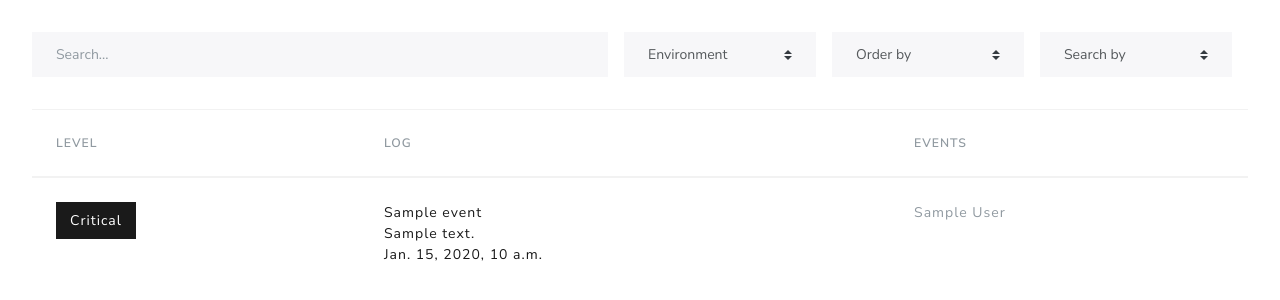
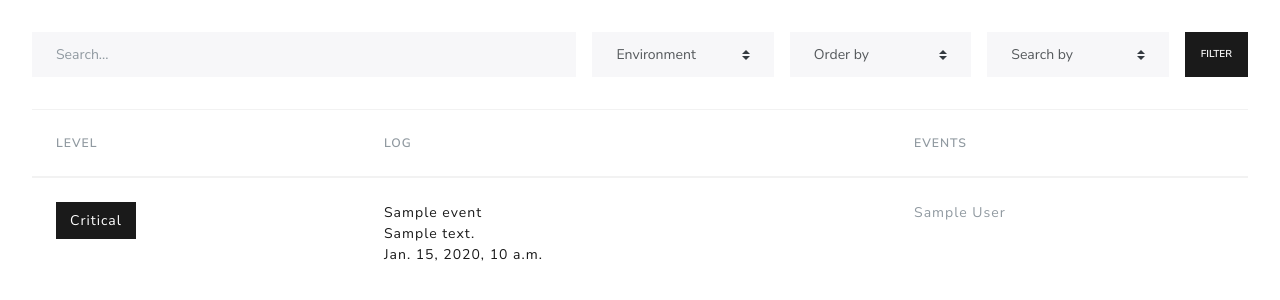
Before and after one commit to codenation-dev/squad-2-ad-python-women-loadsmart-1, a Django app: page / in a window 1280 px wide. Shown: the part 128-428 px from the top of the page. Run offline with Django 3.2, Linux system fonts and the light colour scheme; a user stored in the database is signed in; tables that the repository leaves empty hold one stand-in row (values such as "Sample post"); data that the repository does not hold is empty; parts of the project's set-up code (start-up, migrations or seed data) failed here and were passed over; some libraries are stand-ins or nearby versions.

Commit message:
started filter

```diff
--- a/api/templates/events/list.html
+++ b/api/templates/events/list.html
@@ -30,6 +30,9 @@
                 <option value="3">Origin</option>
             </select>
         </div>
+        <div class="form-group home__filter-container__inputs">
+            <button class="btn btn-primary btn-sm">Filter</button>
+        </div>
     </div>
 
     <table class="table home__log-table">
```
